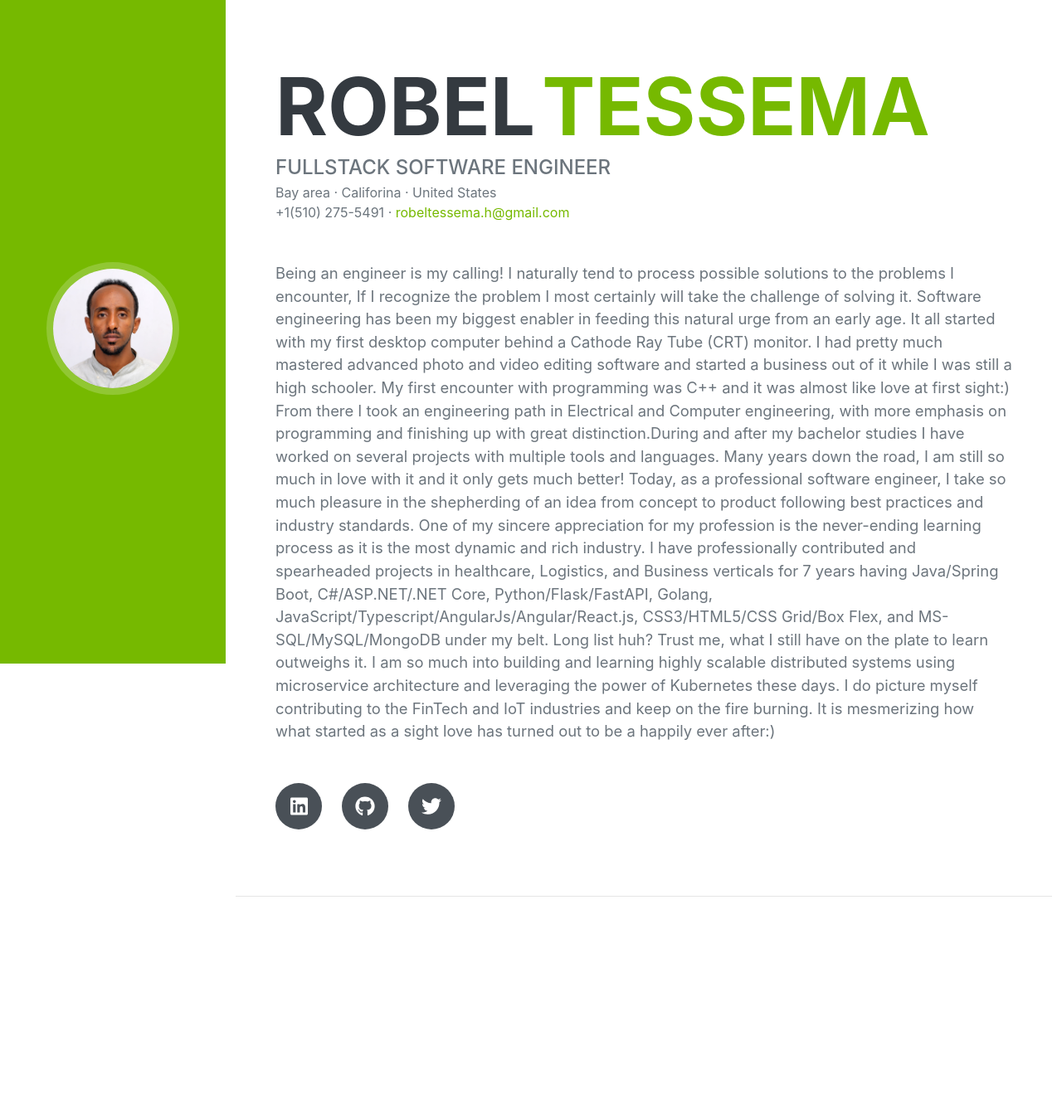
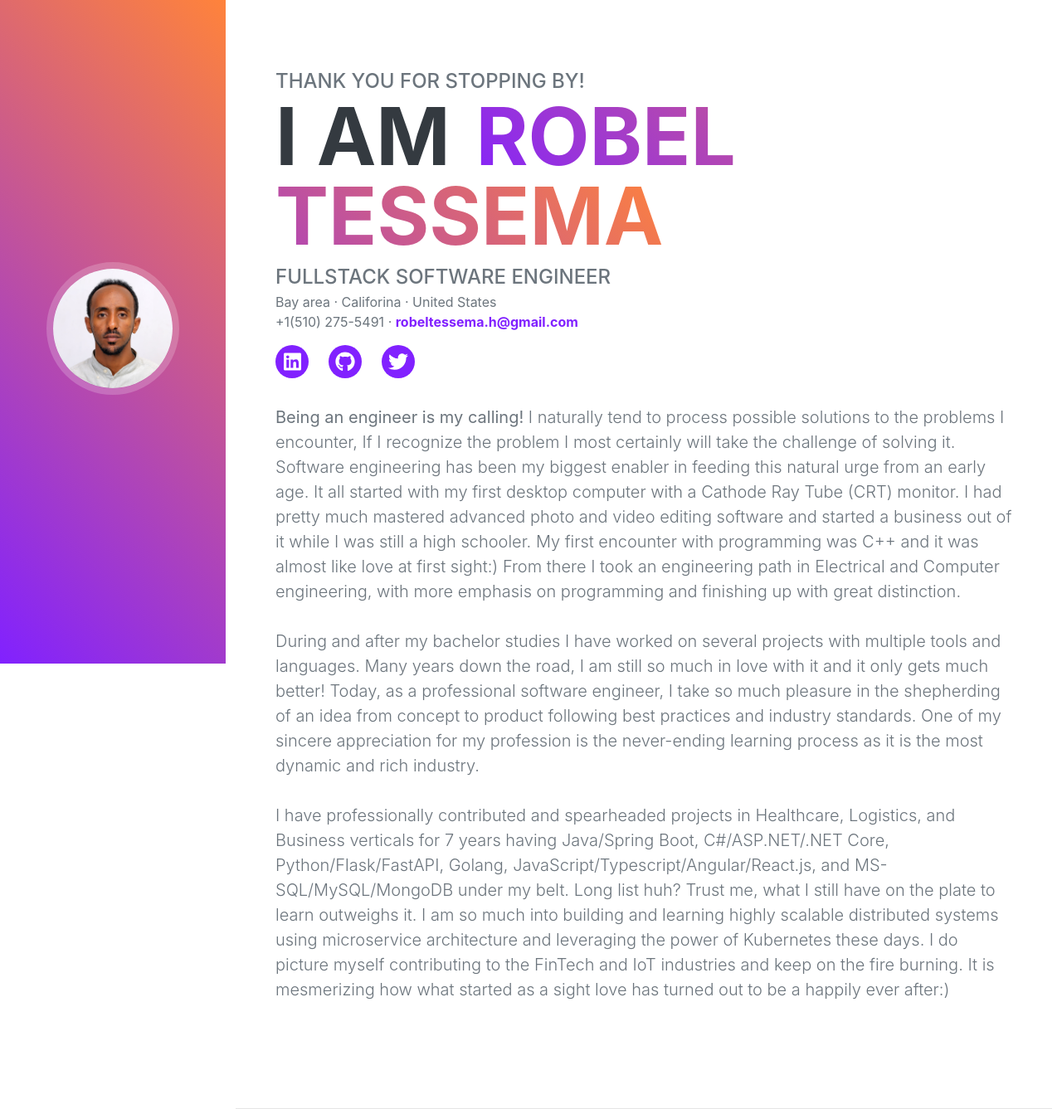
Before and after one commit to robivictor/robivictor.github.io, a React (Create React App) app: page / in a window 1280 px wide. Shown: the whole page at 83% size. Before the commit the page ends 1081 px from the top, so only its background shows below. Built offline with nearby package versions, Linux system fonts and the light colour scheme; the HTML template or start-up script is replaced by a standard one; a web font is replaced by a local one.

Commit message:
revamp ui

```diff
--- a/public/css/custom.css
+++ b/public/css/custom.css
@@ -12,3 +12,16 @@ padding-left: 5px;
     width: 17rem;
     height: 100vh;
   }
+.bg-gradient {
+  background:  linear-gradient(45deg,var(--indigo),var(--pink));
+}
+
+.text-gradient {
+  background-color:#8121ff;
+  background-image: linear-gradient(45deg,var(--indigo),var(--pink));
+  background-size: 100%;
+  -webkit-background-clip: text;
+  -moz-background-clip: text;
+  -webkit-text-fill-color: transparent;
+  -moz-text-fill-color: transparent;
+}
--- a/src/Components/Landing.js
+++ b/src/Components/Landing.js
@@ -8,25 +8,25 @@ class Landing extends Component {
     this.landingData = props.landingData;
   }
 
-
-
   render() {
     return (
       <section className="resume-section" id="about">
         <div className="resume-section-content">
+          <div className="subheading">Thank you for stopping by!</div>
+
+
           <h1 className="">
-            {this.landingData.firstName}
-            <span className="text-primary ml-2">{this.landingData.middleName}</span>
+          I am
+            <span className="text-gradient ml-2"> {this.landingData.firstName} {this.landingData.middleName}</span>
           </h1>
           <div className="subheading">{this.landingData.headline}</div>
           <div className="">
             {this.landingData.location} · {this.landingData.state} · {this.landingData.country}
           </div>
-          <div className="mb-5">
+          <div className="">
             <i icon={faSoundcloud}></i>{this.landingData.phoneNumber} · <a href="mailto:name@email.com">{this.landingData.email}</a>
           </div>
-
-          <p className="lead mb-5">{this.landingData.bio}</p>
+          {/* <div className="subheading">About me</div> */}
           <div className="social-icons">
             <a className="social-icon" href={this.landingData.linkedin} target="_blank" rel="noopener noreferrer">
               <FontAwesomeIcon icon={faLinkedin} />
@@ -38,6 +38,27 @@ class Landing extends Component {
               <FontAwesomeIcon icon={faTwitter} />
             </a>
           </div>
+          <div className="lead mb-5">
+           <b>Being an engineer is my calling!</b> I naturally tend to process possible solutions to the problems I encounter,
+           If I recognize the problem I most certainly will take the challenge of solving it. Software engineering
+           has been my biggest enabler in feeding this natural urge from an early age. It all started with
+           my first desktop computer with a Cathode Ray Tube (CRT) monitor. I had pretty much mastered advanced photo
+           and video editing software and started a business out of it while I was still a high schooler. My first encounter
+           with programming was C++ and it was almost like love at first sight:) From there I took an engineering
+           path in Electrical and Computer engineering, with more emphasis on programming and finishing up with great distinction.
+           <br/><br/>
+           During and after my bachelor studies I have worked on several projects with multiple tools and languages.
+           Many years down the road, I am still so much in love with it and it only gets much better! Today, as a professional
+           software engineer, I take so much pleasure in the shepherding of an idea from concept to product following best
+           practices and industry standards. One of my sincere appreciation for my profession is the never-ending learning process
+           as it is the most dynamic and rich industry.
+           <br/><br/>
+           I have professionally contributed and spearheaded projects in Healthcare, Logistics, and Business verticals for 7 years having Java/Spring Boot, C#/ASP.NET/.NET Core, Python/Flask/FastAPI, Golang, JavaScript/Typescript/Angular/React.js, and MS-SQL/MySQL/MongoDB under my belt. Long list huh?
+           Trust me, what I still have on the plate to learn outweighs it. I am so much into building and learning highly scalable distributed systems using microservice architecture and leveraging
+           the power of Kubernetes these days. I do picture myself contributing to the FinTech and IoT industries and keep on the fire burning.
+           It is mesmerizing how what started as a sight love has turned out to be a happily ever after:)
+
+          </div>
         </div>
       </section>
     );
--- a/src/Components/Sidebar.js
+++ b/src/Components/Sidebar.js
@@ -11,7 +11,7 @@ class Sidebar extends Component {
   render() {
     return (
       <nav
-        className="navbar navbar-expand-lg navbar-dark bg-primary fixed-top" id="sideNav">
+        className="navbar navbar-expand-lg navbar-dark bg-gradient fixed-top" id="sideNav">
         <a className="navbar-brand js-scroll-trigger" href="#page-top">
           <span className="d-block d-lg-none">
             {this.sidebarData.firstName} {this.sidebarData.lastName}
```
Also changed, not shown: public/css/styles.css.
